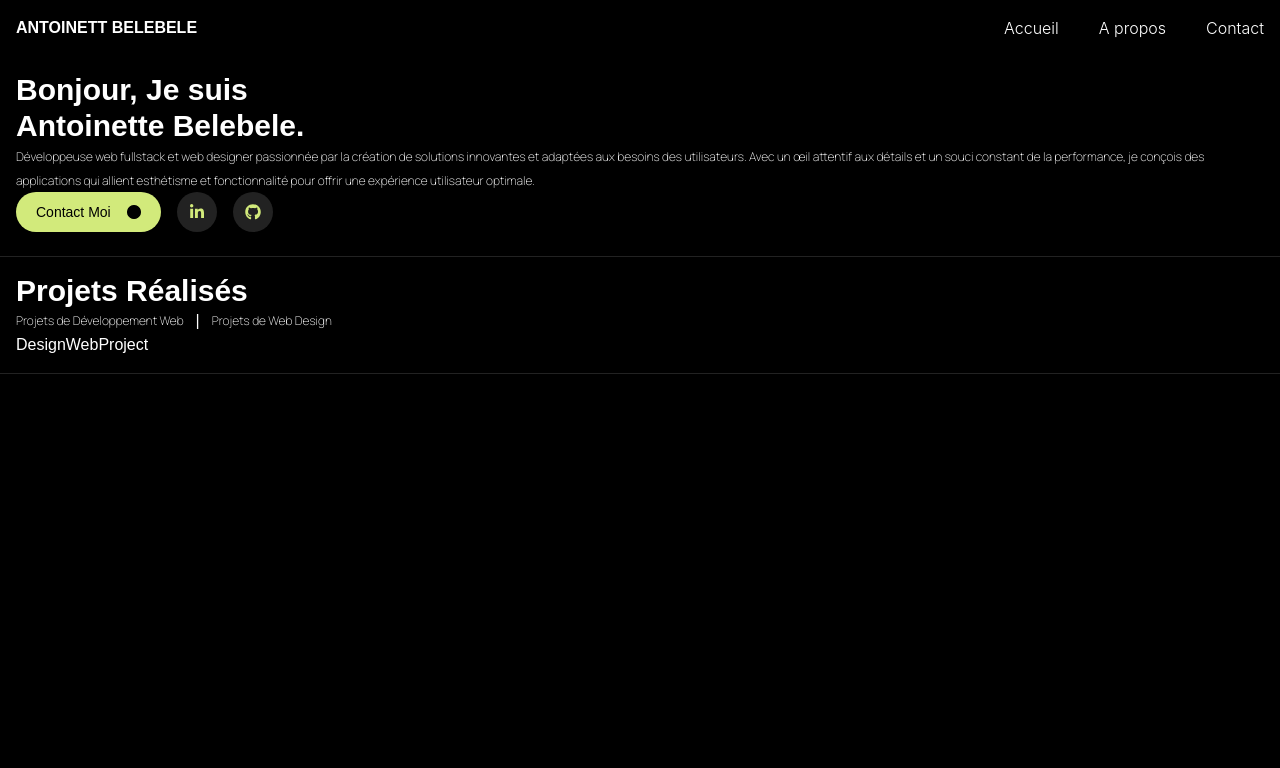
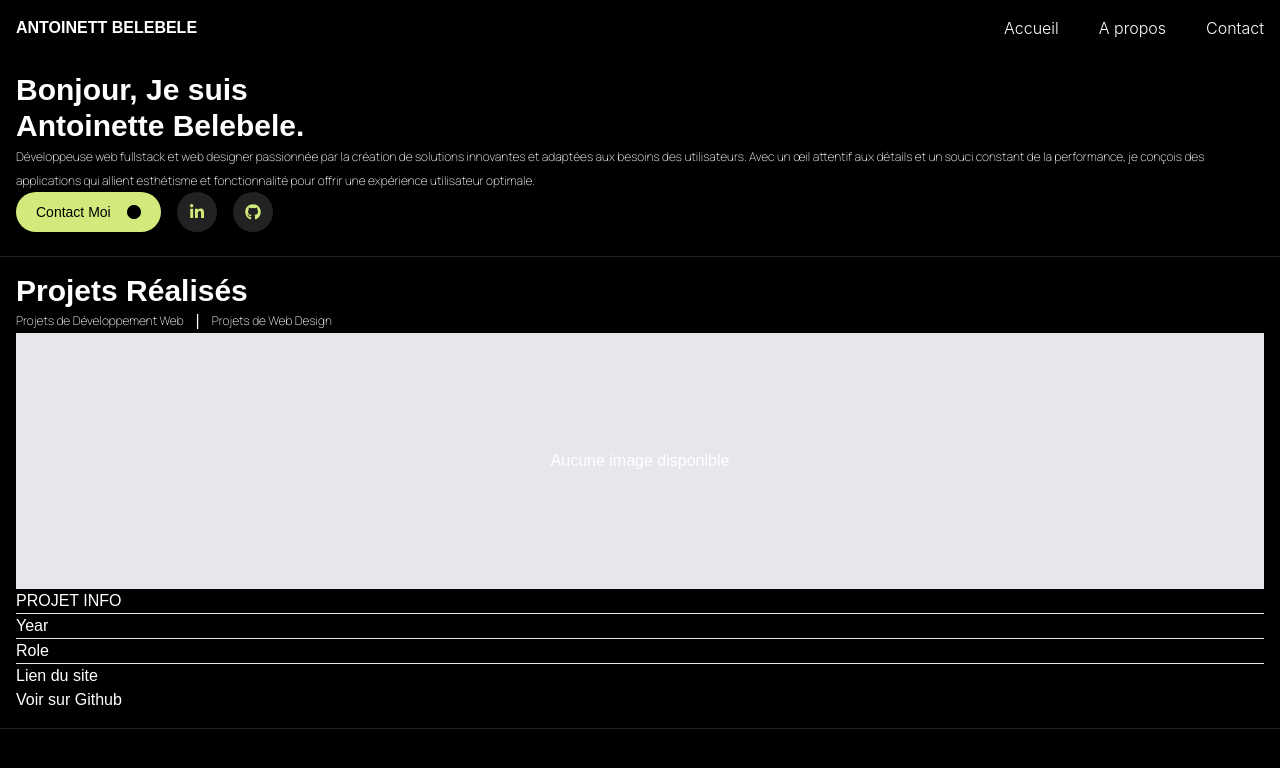
Before and after one commit to AntoBbk9/portfilioAnto, a React (Vite) app: page /projets-design in a window 1280 px wide. Shown: the top 768 px of the page. Built offline with nearby package versions, Linux system fonts and the light colour scheme; a web font is replaced by a local one.

Commit message:
create project component

```diff
--- a/src/components/designWeb-Project.tsx
+++ b/src/components/designWeb-Project.tsx
@@ -1,6 +1,17 @@
+import Projets from "./projets/projets"
+
 function ProjetDesign() {
   return (
-    <div>DesignWebProject</div>
+    <div>
+        <Projets
+        image=""
+        titre=""
+        description=""
+        annee=""
+        role=""
+        lienDuSite=""
+        demoUrl=""/>
+    </div>
   )
 }
 
--- a/src/components/projets/projets.tsx
+++ b/src/components/projets/projets.tsx
@@ -1,27 +1,43 @@
-function Projets() {
+interface ProjetProps {
+    image: string;
+    titre: string;
+    description: string;
+    annee: string;
+    role: string;
+    lienDuSite: string;
+    demoUrl: string;
+}
+function Projets({ image, titre, description, annee, role, lienDuSite, demoUrl } : ProjetProps) {
   return (
     <div>
         <div>
-            <img src="" alt="" />
+            {image ? (
+            <img src={image} alt="Projet" className="w-full h-auto" />
+            ) : (
+            <div className="bg-gray-200 w-full h-64 flex items-center justify-center">
+                <span>Aucune image disponible</span>
+            </div>
+            )}
         </div>
         <div>
-            <h1></h1>
-            <p></p>
-            <p>PROJET INFO</p>
+            <h1>{titre}</h1>
+            <p>{description}</p>
+
+            <h3>PROJET INFO</h3>
             <hr />
             <div>
                 <p>Year</p>
-                <p></p>
+                <p>{annee}</p>
+            </div>
+            <hr className="stroke-grayColor"/>
+            <div>
+                <p>Role</p>
+                <p>{role}</p>
             </div>
             <hr />
             <div>
-                <p>Role</p>
-                <p></p>
-            </div>
-            <hr />
-            <div>
-                <p>LIVE DEMO</p>
-                <p>See on Github</p>
+                <p><a href={lienDuSite} target="_blank" rel="noopener noreferrer">Lien du site</a></p>
+                <p><a href={demoUrl} target="_blank" rel="noopener noreferrer">Voir sur Github</a></p>
             </div>
         </div>
     </div>
```
